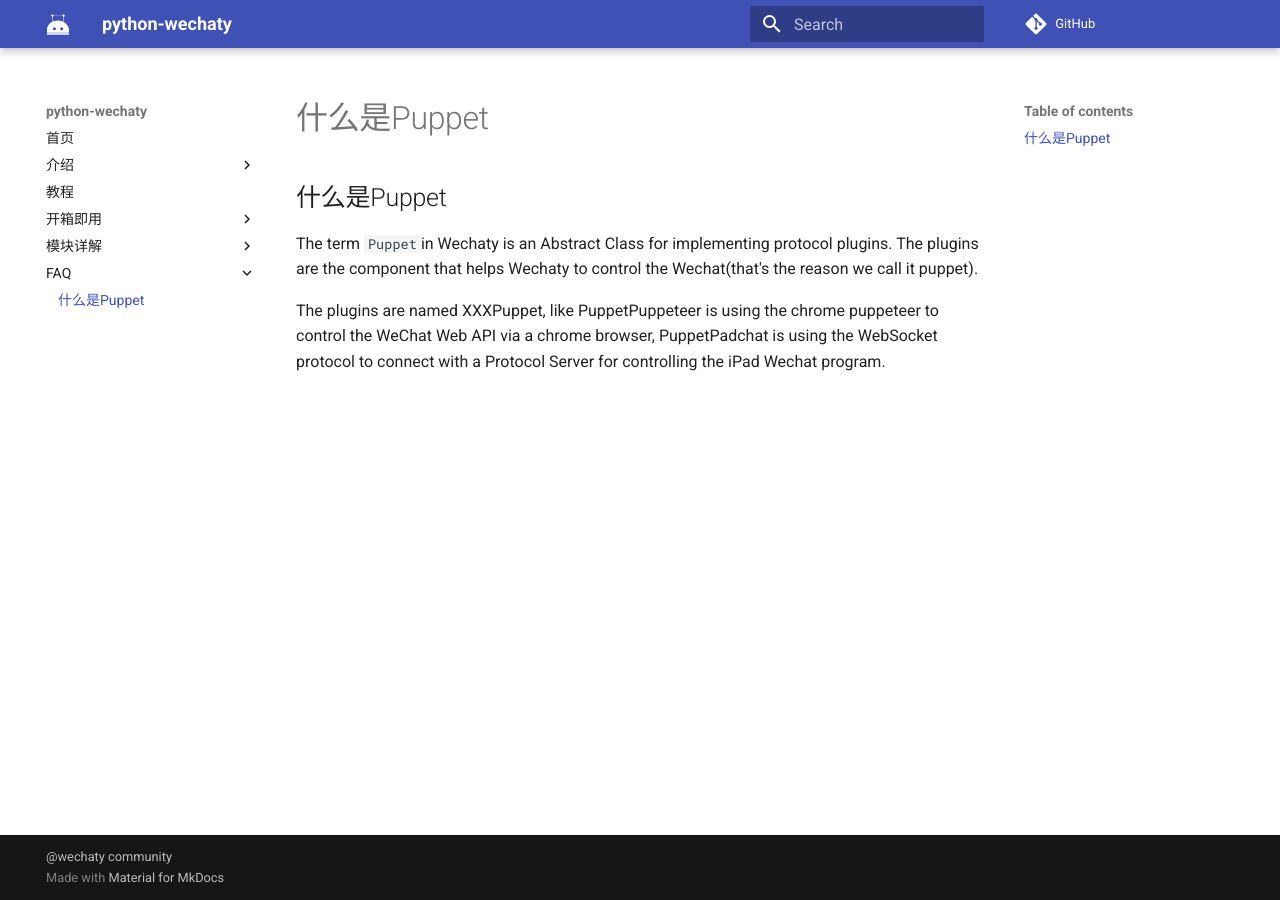
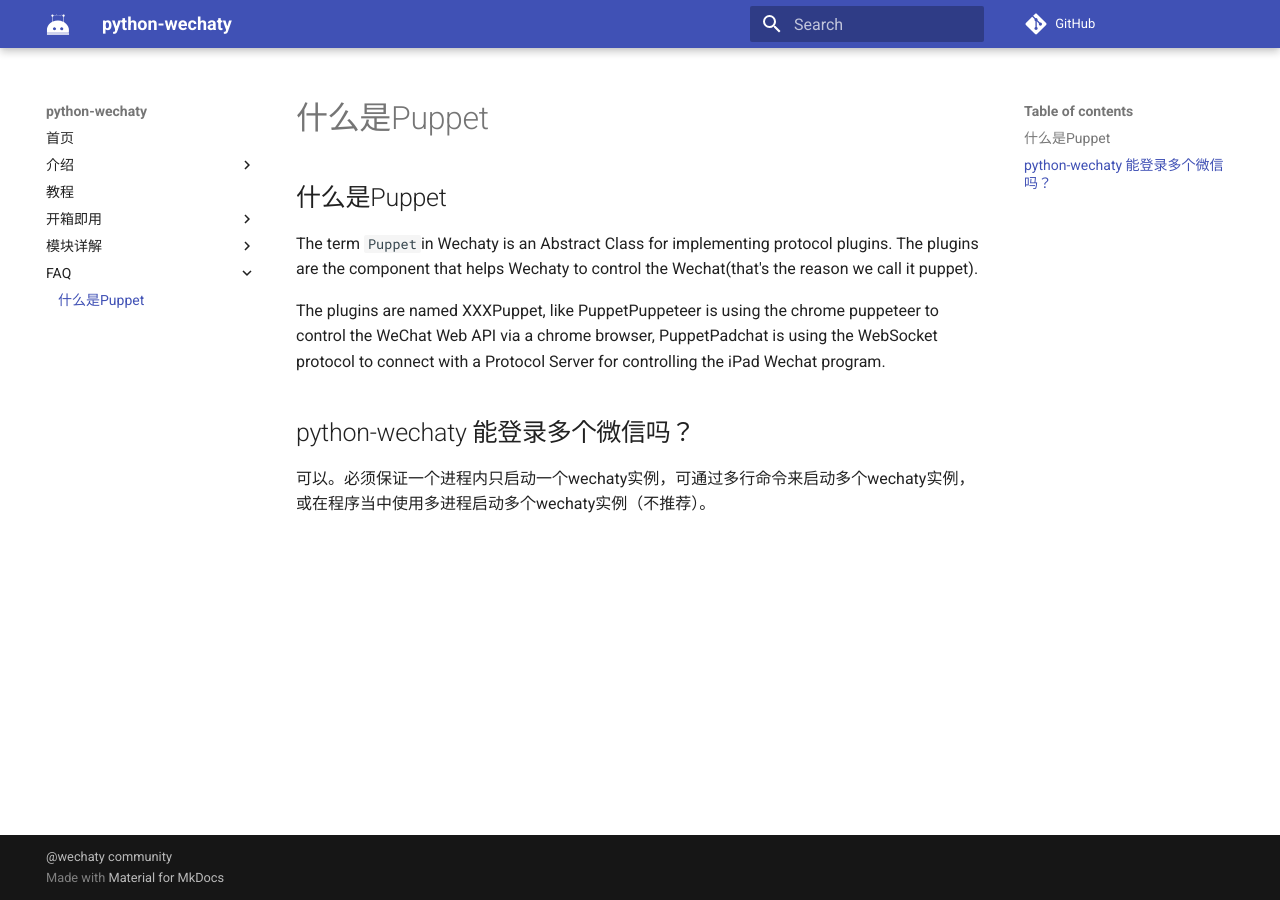
Before and after one commit to wechaty/python-wechaty, an MkDocs documentation site: the page built from docs/faq/what-is-a-puppet.md, in a window 1280 px wide. Built offline with MkDocs 1.6.1 and Material for MkDocs 9.7.7, drawn with Linux system fonts in a browser that asks for light colours; comment, search, counter and statistics services are not loaded.

Commit message:
update 登录多个微信实例

```diff
--- a/docs/faq/what-is-a-puppet.md
+++ b/docs/faq/what-is-a-puppet.md
@@ -3,3 +3,7 @@
 The term `Puppet`in Wechaty is an Abstract Class for implementing protocol plugins. The plugins are the component that helps Wechaty to control the Wechat(that's the reason we call it puppet).
 
 The plugins are named XXXPuppet, like PuppetPuppeteer is using the chrome puppeteer to control the WeChat Web API via a chrome browser, PuppetPadchat is using the WebSocket protocol to connect with a Protocol Server for controlling the iPad Wechat program.
+
+# python-wechaty 能登录多个微信吗？
+
+可以。必须保证一个进程内只启动一个wechaty实例，可通过多行命令来启动多个wechaty实例，或在程序当中使用多进程启动多个wechaty实例（不推荐）。
```
